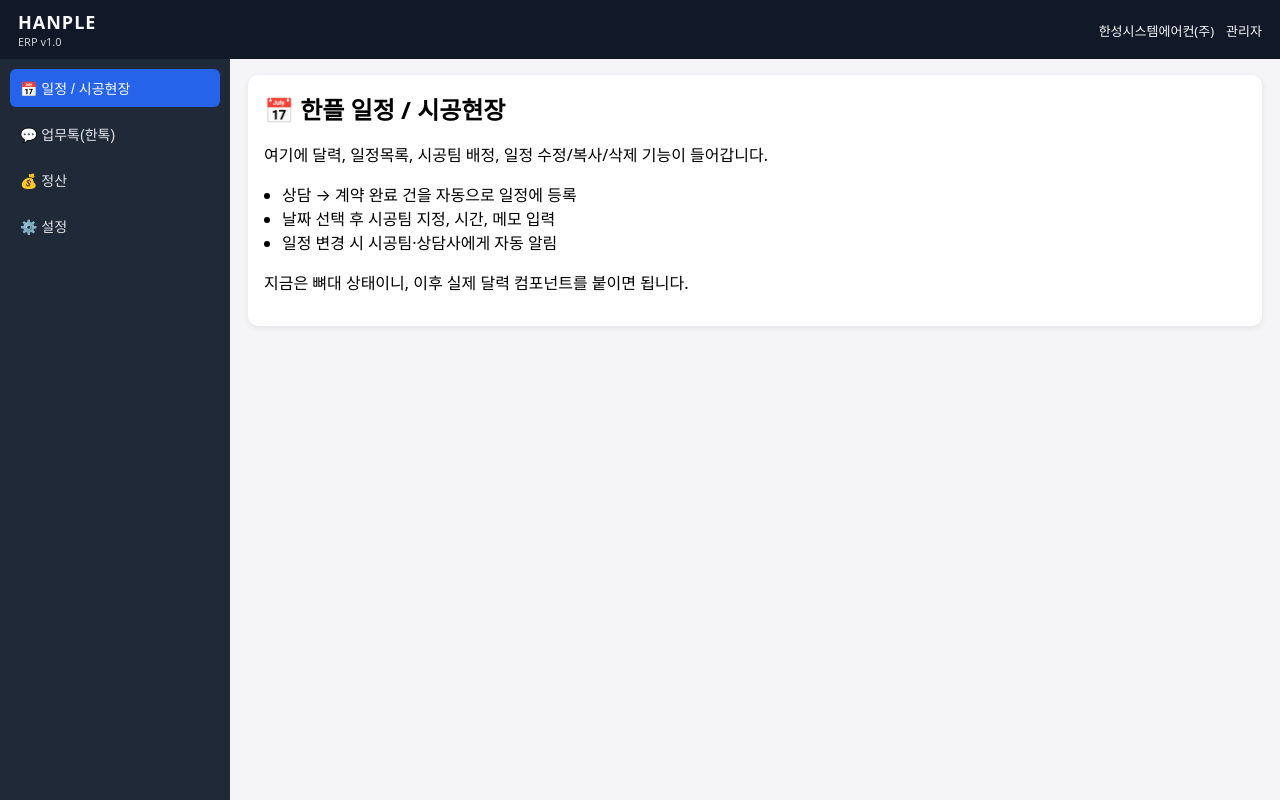
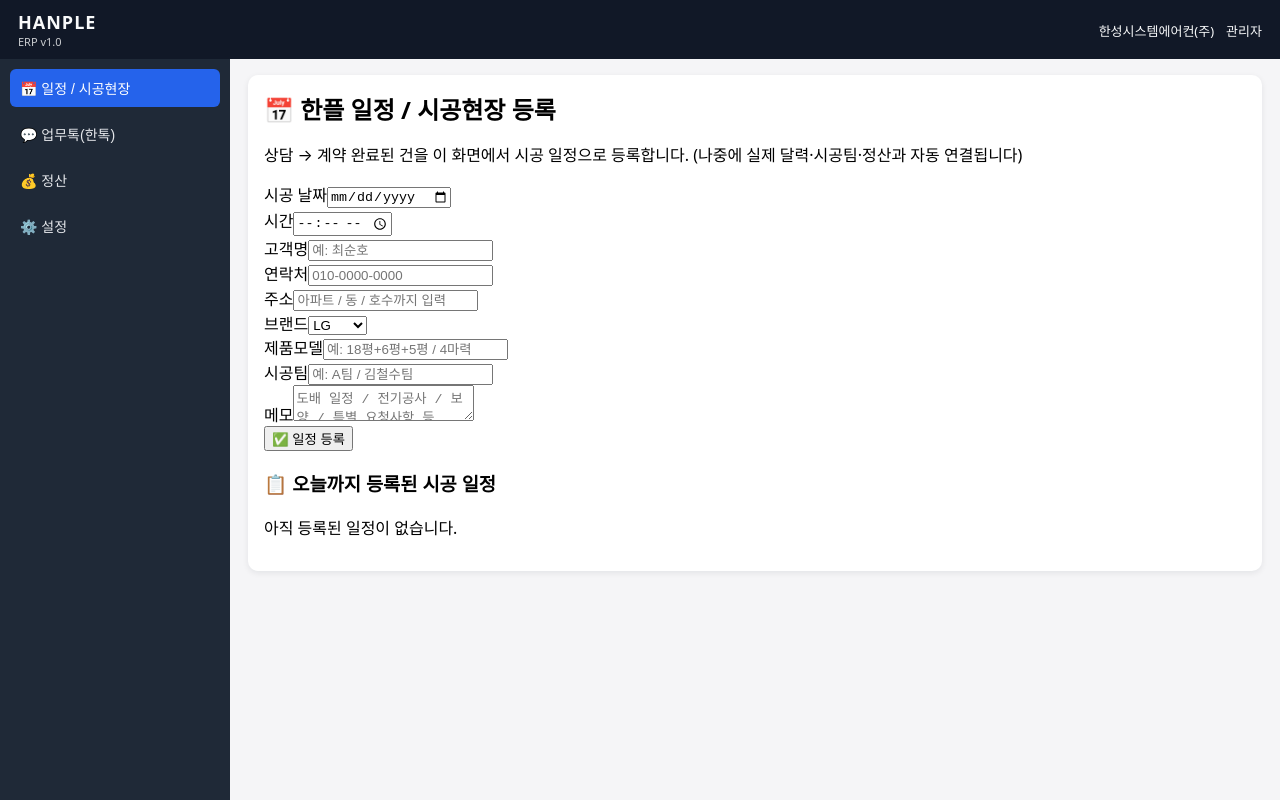
Before and after one commit to hit308277-cloud/hanple-v1, a React (Vite) app: page / in a window 1280 px wide. Built offline with nearby package versions, Linux system fonts and the light colour scheme.

Commit message:
Implement job scheduling form in CalendarView

```diff
--- a/src/CalendarView.jsx
+++ b/src/CalendarView.jsx
@@ -1,15 +1,207 @@
 // src/CalendarView.jsx
+import { useState } from "react";
+
+const INIT_FORM = {
+  date: "",
+  time: "",
+  customerName: "",
+  phone: "",
+  address: "",
+  brand: "LG",
+  model: "",
+  team: "",
+  memo: "",
+};
+
 function CalendarView() {
+  const [form, setForm] = useState(INIT_FORM);
+  const [jobs, setJobs] = useState([]);
+
+  // 입력 변경 처리
+  const handleChange = (e) => {
+    const { name, value } = e.target;
+    setForm((prev) => ({ ...prev, [name]: value }));
+  };
+
+  // 일정 등록 버튼
+  const handleSubmit = (e) => {
+    e.preventDefault();
+    // 최소 필수값 체크 (날짜, 고객명, 주소 정도만)
+    if (!form.date || !form.customerName || !form.address) {
+      alert("날짜, 고객명, 주소는 필수입니다.");
+      return;
+    }
+
+    const newJob = {
+      id: Date.now(),
+      ...form,
+    };
+
+    setJobs((prev) => [newJob, ...prev]);
+    setForm(INIT_FORM);
+  };
+
   return (
     <div className="panel">
-      <h2>📅 한플 일정 / 시공현장</h2>
-      <p>여기에 달력, 일정목록, 시공팀 배정, 일정 수정/복사/삭제 기능이 들어갑니다.</p>
-      <ul className="bullet-list">
-        <li>상담 → 계약 완료 건을 자동으로 일정에 등록</li>
-        <li>날짜 선택 후 시공팀 지정, 시간, 메모 입력</li>
-        <li>일정 변경 시 시공팀·상담사에게 자동 알림</li>
-      </ul>
-      <p>지금은 뼈대 상태이니, 이후 실제 달력 컴포넌트를 붙이면 됩니다.</p>
+      <h2>📅 한플 일정 / 시공현장 등록</h2>
+      <p className="panel-sub">
+        상담 → 계약 완료된 건을 이 화면에서 시공 일정으로 등록합니다.
+        (나중에 실제 달력·시공팀·정산과 자동 연결됩니다)
+      </p>
+
+      {/* 일정등록 폼 */}
+      <form className="job-form" onSubmit={handleSubmit}>
+        <div className="job-form-row">
+          <div className="job-field">
+            <label>시공 날짜</label>
+            <input
+              type="date"
+              name="date"
+              value={form.date}
+              onChange={handleChange}
+              required
+            />
+          </div>
+          <div className="job-field">
+            <label>시간</label>
+            <input
+              type="time"
+              name="time"
+              value={form.time}
+              onChange={handleChange}
+            />
+          </div>
+        </div>
+
+        <div className="job-form-row">
+          <div className="job-field">
+            <label>고객명</label>
+            <input
+              type="text"
+              name="customerName"
+              value={form.customerName}
+              onChange={handleChange}
+              placeholder="예: 최순호"
+              required
+            />
+          </div>
+          <div className="job-field">
+            <label>연락처</label>
+            <input
+              type="tel"
+              name="phone"
+              value={form.phone}
+              onChange={handleChange}
+              placeholder="010-0000-0000"
+            />
+          </div>
+        </div>
+
+        <div className="job-form-row">
+          <div className="job-field full">
+            <label>주소</label>
+            <input
+              type="text"
+              name="address"
+              value={form.address}
+              onChange={handleChange}
+              placeholder="아파트 / 동 / 호수까지 입력"
+              required
+            />
+          </div>
+        </div>
+
+        <div className="job-form-row">
+          <div className="job-field">
+            <label>브랜드</label>
+            <select
+              name="brand"
+              value={form.brand}
+              onChange={handleChange}
+            >
+              <option value="LG">LG</option>
+              <option value="삼성">삼성</option>
+              <option value="캐리어">캐리어</option>
+              <option value="위니아">위니아</option>
+              <option value="기타">기타</option>
+            </select>
+          </div>
+          <div className="job-field">
+            <label>제품모델</label>
+            <input
+              type="text"
+              name="model"
+              value={form.model}
+              onChange={handleChange}
+              placeholder="예: 18평+6평+5평 / 4마력"
+            />
+          </div>
+          <div className="job-field">
+            <label>시공팀</label>
+            <input
+              type="text"
+              name="team"
+              value={form.team}
+              onChange={handleChange}
+              placeholder="예: A팀 / 김철수팀"
+            />
+          </div>
+        </div>
+
+        <div className="job-form-row">
+          <div className="job-field full">
+            <label>메모</label>
+            <textarea
+              name="memo"
+              value={form.memo}
+              onChange={handleChange}
+              rows={2}
+              placeholder="도배 일정 / 전기공사 / 보양 / 특별 요청사항 등"
+            />
+          </div>
+        </div>
+
+        <div className="job-form-actions">
+          <button type="submit" className="primary-btn">
+            ✅ 일정 등록
+          </button>
+        </div>
+      </form>
+
+      {/* 등록된 일정 목록 */}
+      <div className="job-list">
+        <h3>📋 오늘까지 등록된 시공 일정</h3>
+        {jobs.length === 0 && (
+          <p className="empty-text">아직 등록된 일정이 없습니다.</p>
+        )}
+
+        {jobs.map((job) => (
+          <div key={job.id} className="job-item">
+            <div className="job-main">
+              <div className="job-title">
+                <span className="job-date">
+                  {job.date} {job.time && `(${job.time})`}
+                </span>
+                <span className="job-customer">
+                  {job.customerName} / {job.phone || "연락처 미입력"}
+                </span>
+              </div>
+              <div className="job-sub">
+                <span>{job.address}</span>
+              </div>
+              <div className="job-sub">
+                <span>
+                  브랜드: {job.brand} / 모델: {job.model || "미입력"} / 시공팀:{" "}
+                  {job.team || "미지정"}
+                </span>
+              </div>
+              {job.memo && (
+                <div className="job-memo">메모: {job.memo}</div>
+              )}
+            </div>
+          </div>
+        ))}
+      </div>
     </div>
   );
 }
```
